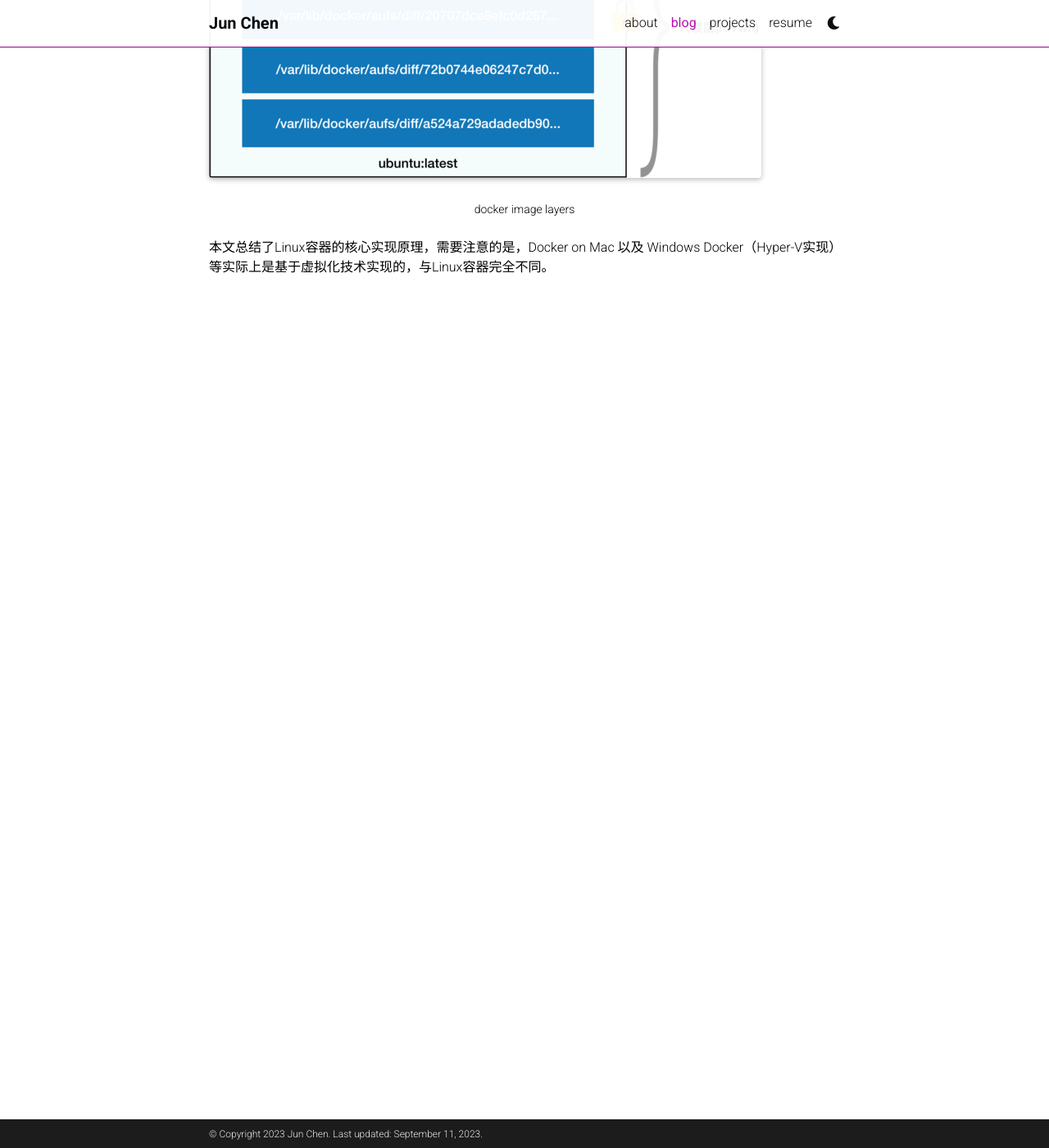
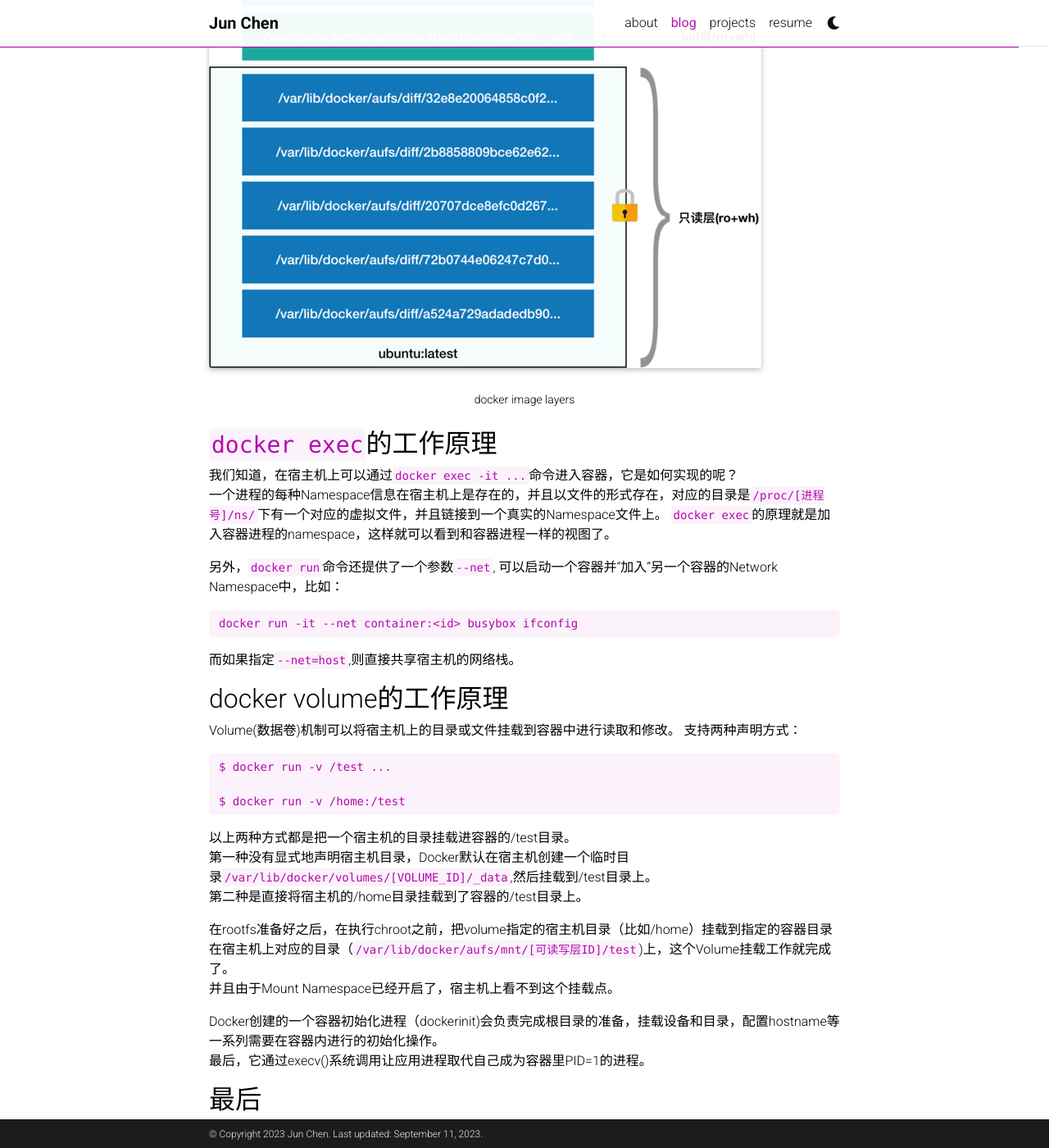
Before and after one commit to chenjun305/chenjun305.github.io, a Jekyll site: the page built from _posts/2023-04-03-docker.md, in a window 1280 px wide and 1400 px high, scrolled down 3483 px. Shown: the whole window at 82% size. Built offline with Jekyll 4.4.1, drawn with Linux system fonts in a browser that asks for light colours; full-size pictures stand in for the smaller copies a plugin makes; comment, search, counter and statistics services are not loaded; a style sheet for code colours, icons or effects is not loaded; some of the changed text lies outside the part shown.

Commit message:
update post - docker

````diff
--- a/_posts/2023-04-03-docker.md
+++ b/_posts/2023-04-03-docker.md
@@ -6,6 +6,7 @@
 tags: docker
 categories: programming
 ---
+容器的本质是一种特殊的进程，通过Linux Namespace实现“隔离”，使进程只能看到该Namespace内的“世界”，通过Linux Cgroups实现限制，使进程只能使用配额的CPU，内存等系统资源。而它运行所需要的各种文件，整个操作系统文件，是由多个联合挂载在一起的rootfs层提供。
 
 <div class="row mt-3">
     <div class="col-sm mt-3 mt-md-0">
@@ -22,7 +23,7 @@
 - IPC namespace:隔离系统间消息队列、信号量和共享内存对象,使得这些资源在容器之间隔离。
 - Network namespace:隔离网络设备、IP地址和端口,每个容器都有自己的网络接口、IP地址和端口。
 - UTS namespace:隔离主机名和域名,每个容器可以有自己的主机名。
-- Mount namespace:隔离挂载点,每个容器都有自己的根文件系统,对容器来说,主机的文件系统就是其文件系统的一个目录。
+- Mount namespace:隔离挂载点,每个容器都有自己的根文件系统(rootfs)。
 - User namespace:隔离用户和组ID,使得容器内外用户和组ID相同的用户实际上是不同的用户。
 
 Docker项目帮助用户启动的还是原来的的应用进程，只不过在创建这些进程时，Docker为它们加上了各种各样的Namespace参数。以PID namespace为例,在Linux系统中创建进程的系统调用是`clone()`,它允许在创建新进程时指定Namespace类型(`CLONE_NEWPID`), 这时，新创建的进程将会“看到”一个全新的进程空间。在这个空间里，它的PID是1.在宿主机的真实进程空间里，这个进程的PID还是真实的数值，比如100.
@@ -89,15 +90,19 @@
 ## 深入理解容器镜像
 
 ### rootfs文件系统
+Mount Namespace修改的是容器进程对文件系统“挂载点”的认知，只有这个“挂载”操作发生之后，进程的视图才会改变，而在这之前，新创建的容器会直接继承宿主机的各个挂载点。
+但我们希望容器”看到“的文件系统就是一个独立的隔离环境，所以在容器启动之前，可以重新挂载它的整个根目录”/“，并为这个根目录挂载一个完整操作系统的文件系统.
+这个挂载在容器根目录上用来为容器进程提供隔离后执行环境的文件系统，就是所谓的“容器镜像”。它还有1个更专业的名字，rootfs（根文件系统）。
 
 Docker项目最核心的原理就是为待创建的用户进程：
 - 启用Linux Namespace配置；
 - 设置指定的Cgroups参数；
 - 切换进程的根目录（change root)。
 
-最后一步的切换操作会优先使用pivot_root系统调用，如果系统不支持，则会使用`chroot`命令。
-并为这个根目录挂载一个完整操作系统的文件系统，（它还有1个更专业的名字，rootfs（根文件系统））。
-综合使用Mount Namespace和rootfs, 容器就能为进程构建出一个完善的文件系统隔离环境。
+这样，一个完整的容器就诞生了。
+
+Docker在最后一步的切换上，优先使用pivot_root系统调用，如果系统不支持，则会使用`chroot`命令。
+
 但是，需要明确的是，rootfs只是一个操作系统所包含的目录，文件，配置，并不包含操作系统内核。
 同一机器上的所有容器都共享宿主机操作系统内核，如果容器内应用程序需要配置内核参数，加载额外的内核模块，以及跟内核进行直接交互，就需要注意了，这些操作的对象都是宿主机操作系统的内核。
 
@@ -121,5 +126,36 @@
   docker image layers
 </div>
 
+## `docker exec`的工作原理
+我们知道，在宿主机上可以通过`docker exec -it ...`命令进入容器，它是如何实现的呢？
+一个进程的每种Namespace信息在宿主机上是存在的，并且以文件的形式存在，对应的目录是`/proc/[进程号]/ns/`下有一个对应的虚拟文件，并且链接到一个真实的Namespace文件上。
+`docker exec`的原理就是加入容器进程的namespace，这样就可以看到和容器进程一样的视图了。
 
+另外，`docker run`命令还提供了一个参数`--net`, 可以启动一个容器并“加入”另一个容器的Network Namespace中，比如：
+```
+docker run -it --net container:<id> busybox ifconfig
+```
+而如果指定`--net=host`,则直接共享宿主机的网络栈。
+
+
+## docker volume的工作原理
+Volume(数据卷)机制可以将宿主机上的目录或文件挂载到容器中进行读取和修改。
+支持两种声明方式：
+```
+$ docker run -v /test ...
+
+$ docker run -v /home:/test
+```
+以上两种方式都是把一个宿主机的目录挂载进容器的/test目录。
+第一种没有显式地声明宿主机目录，Docker默认在宿主机创建一个临时目录`/var/lib/docker/volumes/[VOLUME_ID]/_data`,然后挂载到/test目录上。
+第二种是直接将宿主机的/home目录挂载到了容器的/test目录上。
+
+在rootfs准备好之后，在执行chroot之前，把volume指定的宿主机目录（比如/home）挂载到指定的容器目录在宿主机上对应的目录（`/var/lib/docker/aufs/mnt/[可读写层ID]/test`)上，这个Volume挂载工作就完成了。
+并且由于Mount Namespace已经开启了，宿主机上看不到这个挂载点。
+
+Docker创建的一个容器初始化进程（dockerinit)会负责完成根目录的准备，挂载设备和目录，配置hostname等一系列需要在容器内进行的初始化操作。
+最后，它通过execv()系统调用让应用进程取代自己成为容器里PID=1的进程。
+
+
+## 最后
 本文总结了Linux容器的核心实现原理，需要注意的是，Docker on Mac 以及 Windows Docker（Hyper-V实现）等实际上是基于虚拟化技术实现的，与Linux容器完全不同。
````
Also changed, not shown: other parts of _posts/2023-04-03-docker.md (+2 -2 lines).
